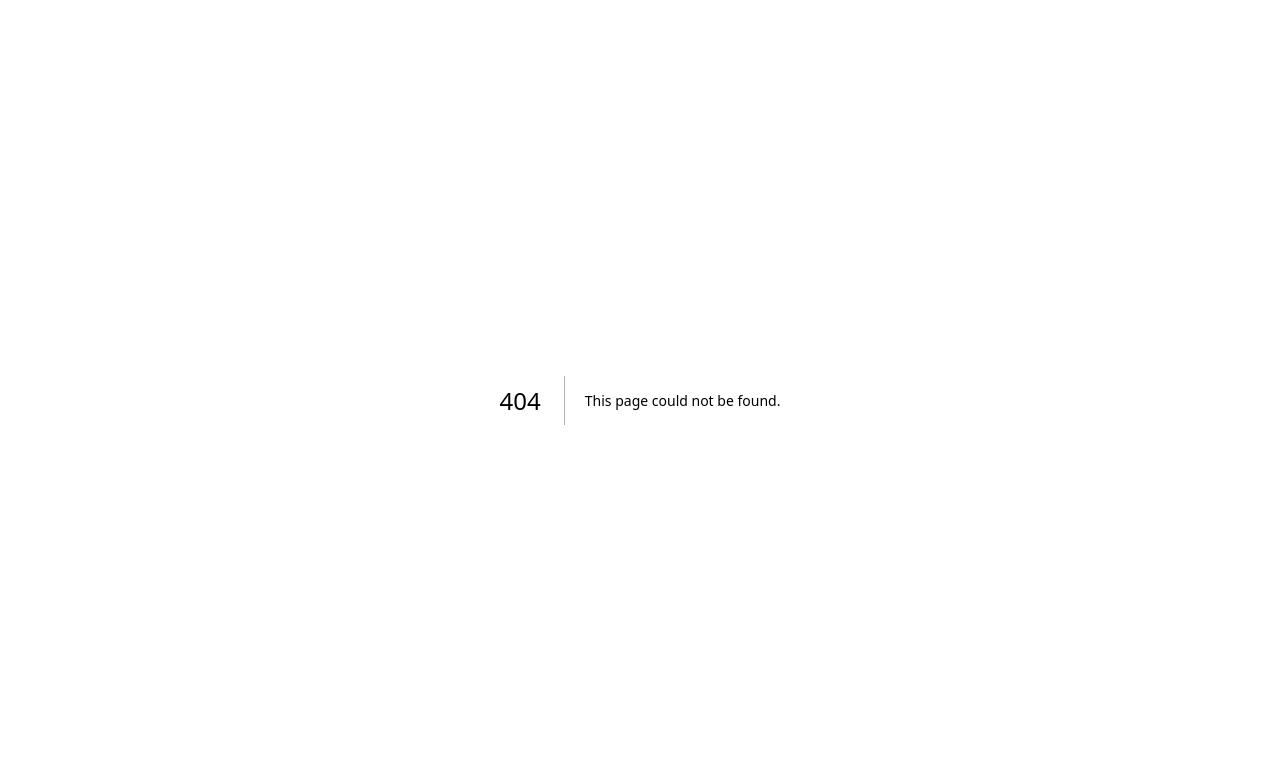
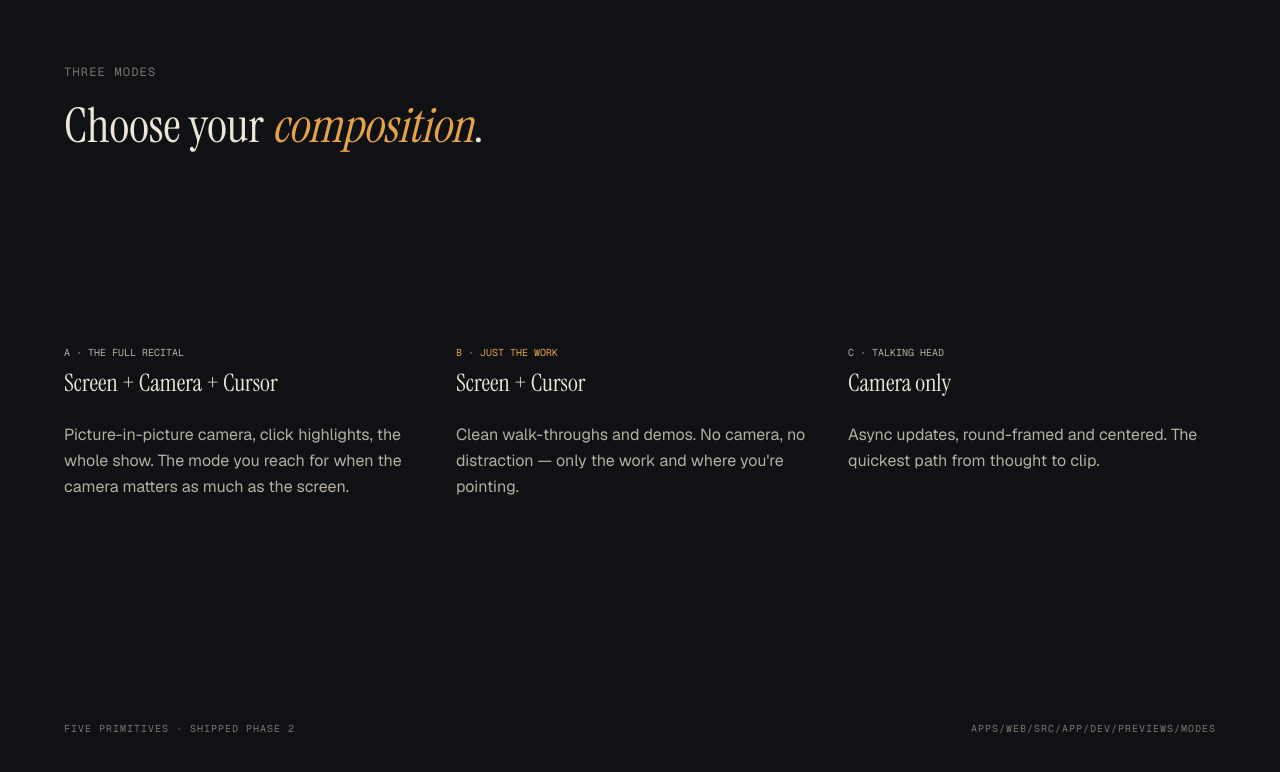
Before and after one commit to carlomigueldy/record-me, a Next.js app in the folder apps/web/: page /dev/previews/modes in a window 1280 px wide. Before the commit this address had no page. Shown: the top 772 px of the page. Built offline with nearby package versions, Linux system fonts and the light colour scheme.

Commit message:
feat(web): add modes preview at /dev/previews/modes

```diff
--- /dev/null
+++ b/apps/web/src/app/dev/previews/modes/page.tsx
@@ -0,0 +1,40 @@
+import { ModeCard } from '@record-me/ui';
+
+export default function ModesPreview() {
+  return (
+    <main className="flex min-h-dvh flex-col bg-bg p-16">
+      <header className="flex flex-col gap-4">
+        <span className="font-mono text-xs uppercase tracking-widest text-ivory-mut">
+          three modes
+        </span>
+        <h2 className="font-serif text-5xl leading-tight text-ivory">
+          Choose your <em className="italic text-amber">composition</em>.
+        </h2>
+      </header>
+
+      <div className="my-auto grid grid-cols-3 gap-6">
+        <ModeCard
+          eyebrow="A · the full recital"
+          title="Screen + Camera + Cursor"
+          description="Picture-in-picture camera, click highlights, the whole show. The mode you reach for when the camera matters as much as the screen."
+        />
+        <ModeCard
+          eyebrow="B · just the work"
+          title="Screen + Cursor"
+          description="Clean walk-throughs and demos. No camera, no distraction — only the work and where you're pointing."
+          accent
+        />
+        <ModeCard
+          eyebrow="C · talking head"
+          title="Camera only"
+          description="Async updates, round-framed and centered. The quickest path from thought to clip."
+        />
+      </div>
+
+      <footer className="flex items-center justify-between pt-8 text-[10px] uppercase tracking-widest text-ivory-mut">
+        <span className="font-mono">five primitives · shipped phase 2</span>
+        <span className="font-mono">apps/web/src/app/dev/previews/modes</span>
+      </footer>
+    </main>
+  );
+}
```
